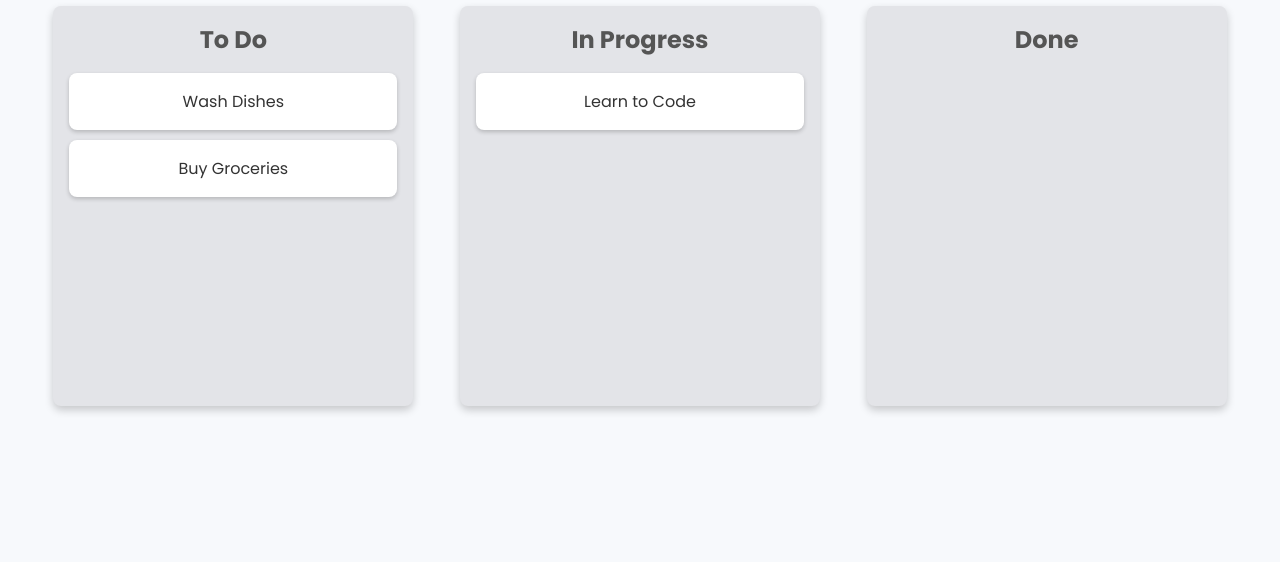
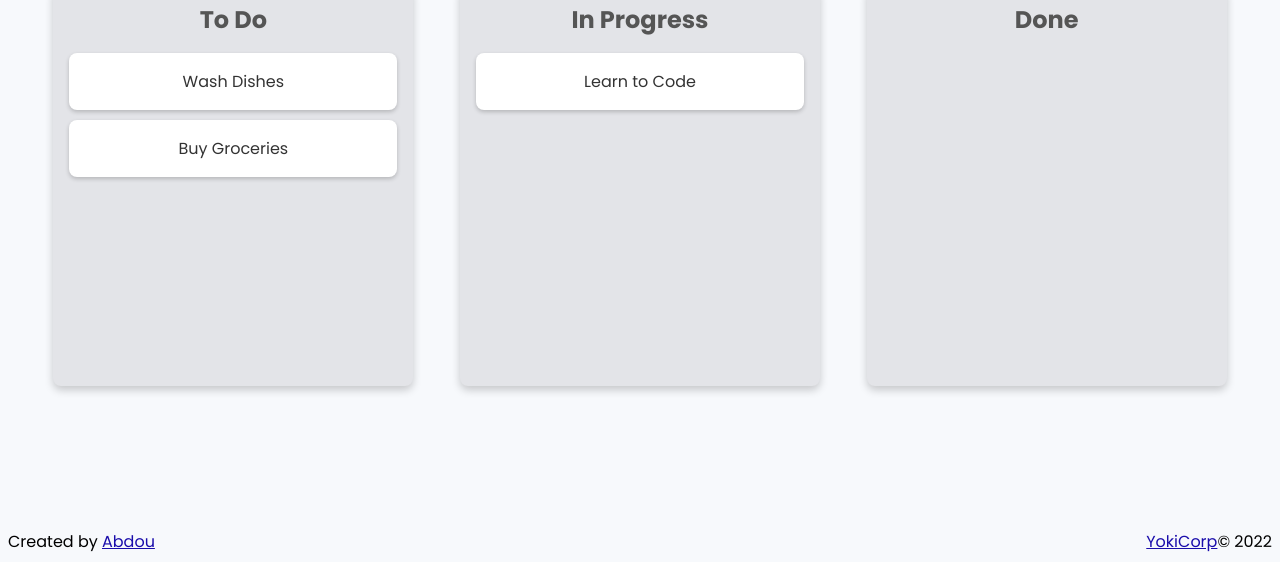
Before and after one commit to abdourhd/frontend-projects, a plain HTML site: page Project-3/index.html in a window 1280 px wide. Shown: the part 238-800 px from the top of the page. Drawn offline with Linux system fonts and the light colour scheme.

Commit message:
update HTML of Project 3

```diff
--- a/Project-3/index.html
+++ b/Project-3/index.html
@@ -40,5 +40,19 @@
         </div>
       </div>
     </main>
+    <footer>
+      <p>
+        Created by
+        <a href="https://github.com/abdourhd" target="_blank">Abdou</a>
+      </p>
+      <p>
+        <a
+          href="https://www.instagram.com/yoki_corp?igsh=MTljcGZvM2lhaWswcA=="
+          target="_blank"
+          >YokiCorp</a
+        >&copy; 2022
+      </p>
+    </footer>
+    <script src="script.js"></script>
   </body>
 </html>
```
